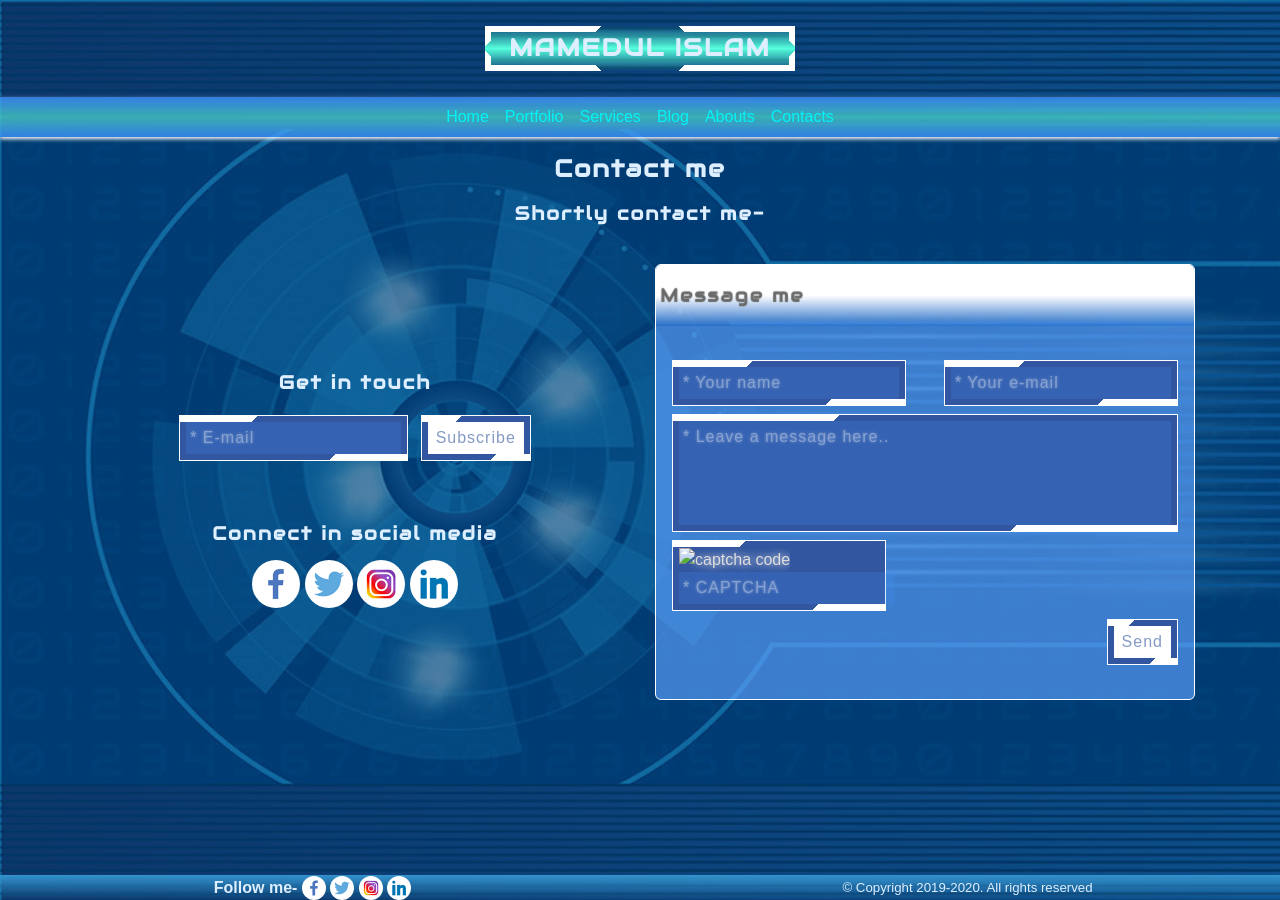
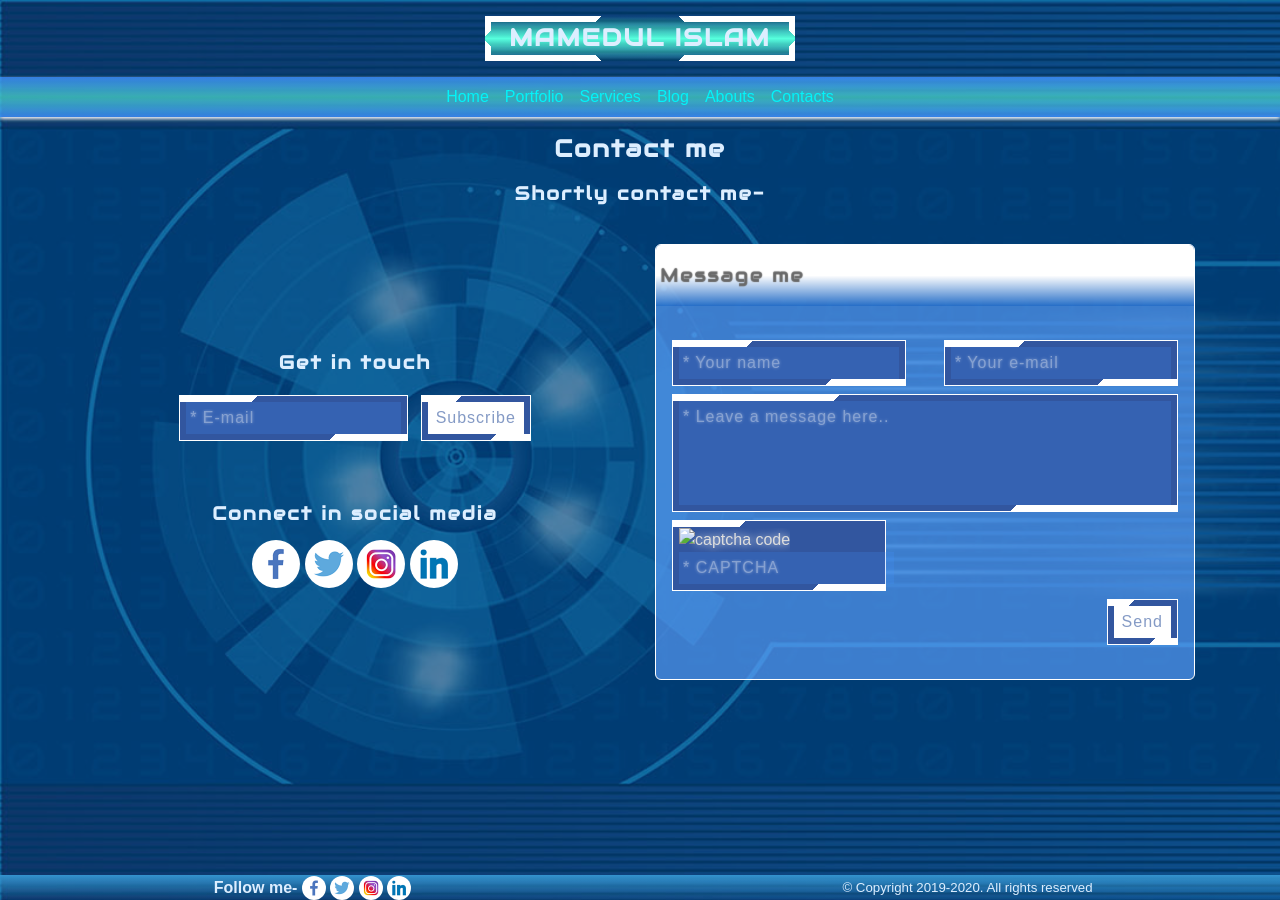
Before and after one commit to mamedul/mamedul.github.io, a Jekyll site: the page built from contacts.md, in a window 1280 px wide. Built offline with Jekyll 4.4.1, drawn with Linux system fonts in a browser that asks for light colours; some web fonts are replaced.

Commit message:
Update header.html

```diff
--- a/_includes/header.html
+++ b/_includes/header.html
@@ -5,8 +5,8 @@
 	{%- assign titles_size = site.pages | map: 'title' | join: '' | size -%}
 
 		<div class="text-center m-auto">
-			<div class="p-1 p-md-2">
-				<h2 class="armor d-inline-block box-shadow-6 light-beam white-beam p-2 pl-4 pr-4">
+			<div class="p-1 p-md-3">
+				<h2 class="m-0 armor d-inline-block box-shadow-6 light-beam white-beam p-2 pl-4 pr-4">
 					<!--
 					<span class="top"></span>
 					<span class="bottom"></span>
```
